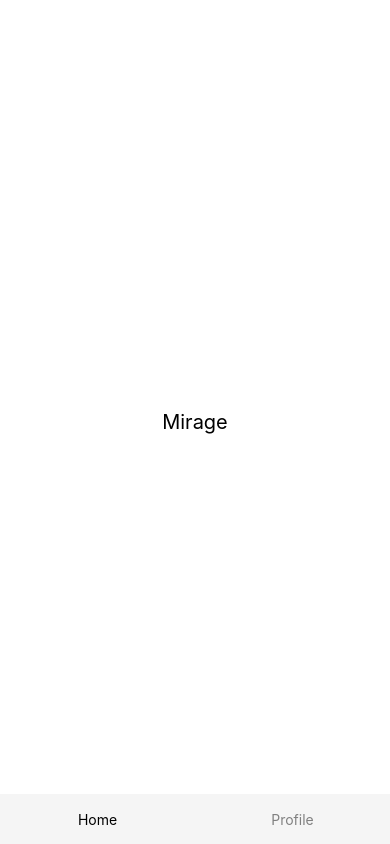
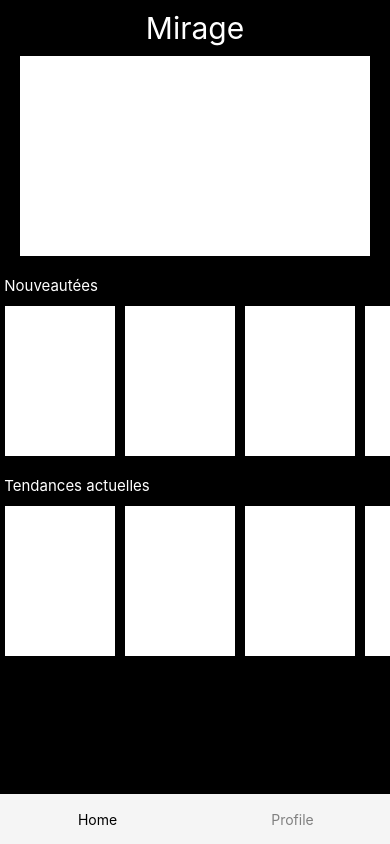
Before and after one commit to Erzangel/ehps-ar-movies-catalog, a React Native app: screen /Home in a window 390 px wide. Built offline with nearby package versions, Linux system fonts and the light colour scheme.

Commit message:
home page fini

```diff
--- a/src/pages/Home.js
+++ b/src/pages/Home.js
@@ -1,14 +1,13 @@
 
 import { StatusBar } from "react-native";
-import { Text, View } from "react-native";
+import { Text, View, FlatList, SafeAreaView } from "react-native";
 import { StyleSheet } from "react-native";
 import NavigationBar from "../components/BottomTabNavigator";
 import { useNavigation } from '@react-navigation/native';
-import { useEffect } from 'react';
+import { useEffect, useState } from 'react';
 import { BackHandler } from 'react-native';
+import { ScrollView } from "react-native-gesture-handler";
 
-
-const Home = () => {
   /*
   useEffect(() => {
     const backHandler = BackHandler.addEventListener(
@@ -20,40 +19,125 @@ const Home = () => {
     );
     return () => backHandler.remove();
   }, []);
+
+
 */
 
+const Home = () => {
+  const [nb, setNb] = useState(5);
+
+
+const whiteSquare = () => <View style={styles.square} />
+const ItemSeparator = () => <View style={styles.separator} />;
 
 return (
+
   <View style={styles.container}>
+    <View style={styles.scrollContainer}>
+    <ScrollView style={styles.scrollContainer} showsVerticalScrollIndicator={false}>
+    <View style={styles.welcomeContainer}>
       <Text style={styles.welcome}>Mirage</Text>
+    </View>
+    <View style={styles.bigSquare} />
+
+    <View style={styles.list}>
+      <Text style={styles.new}> Nouveautées </Text>
+<SafeAreaView>
+    <FlatList
+      data={Array(nb)}
+      renderItem={() => whiteSquare()}
+      keyExtractor={(item, index) => index.toString()}
+      horizontal={true}
+      ItemSeparatorComponent={ItemSeparator}
+      showsHorizontalScrollIndicator={false}
+    />
+    </SafeAreaView>
+    </View>
+
+    <View style={styles.list}>
+      <Text style={styles.new}> Tendances actuelles </Text>
+<SafeAreaView>
+    <FlatList
+      data={Array(nb)}
+      renderItem={() => whiteSquare()}
+      keyExtractor={(item, index) => index.toString()}
+      horizontal={true}
+      ItemSeparatorComponent={ItemSeparator}
+      showsHorizontalScrollIndicator={false}
+    />
+    </SafeAreaView>
+    </View>
+
+
+
     <StatusBar style="auto"/>
+
+    </ScrollView>
+    </View>
+
   <View style={styles.navigationBarContainer}>
       <NavigationBar/>
     </View>
   </View>
+
+
 );
 };
 
 export default Home;
 
 
+const styles = StyleSheet.create({
 
-const styles = StyleSheet.create({
   container: {
     flex: 1,
-    backgroundColor: '#fff',
-    alignItems: 'center',
-    justifyContent: 'center',
+    flexDirection: 'column',
+    backgroundColor: 'black',
+  },
+  welcomeContainer: {
+    textAlign: 'center',
+    alignSelf: 'center',
+
   },
   welcome: {
-    fontSize: 20,
+    fontSize: 30,
     textAlign: 'center',
     margin: 10,
+    color: 'white'
   },
   navigationBarContainer: {
     position: 'absolute',
     left: 0,
     right: 0,
     bottom: 0,
+    zIndex: 1,
   },
+  bigSquare: {
+    alignSelf:'center',
+    width: 350,
+    height: 200,
+    marginBottom: 20,
+    backgroundColor: 'white',
+  },
+  new: {
+    fontSize: 15,
+    height : 30,
+    color: 'white'
+  },
+  square: {
+    width: 110,
+    height: 150,
+    marginLeft: 5,
+    backgroundColor: 'white',
+  },
+  separator: {
+    width: 5,
+  },
+  scrollContainer: {
+    flex: 1,
+    paddingBottom: 50, //taille de la barre de navigation
+  },
+  list: {
+    marginBottom: 20,
+  }
 });
```
Lines whose indentation alone changed are shown as unchanged.
